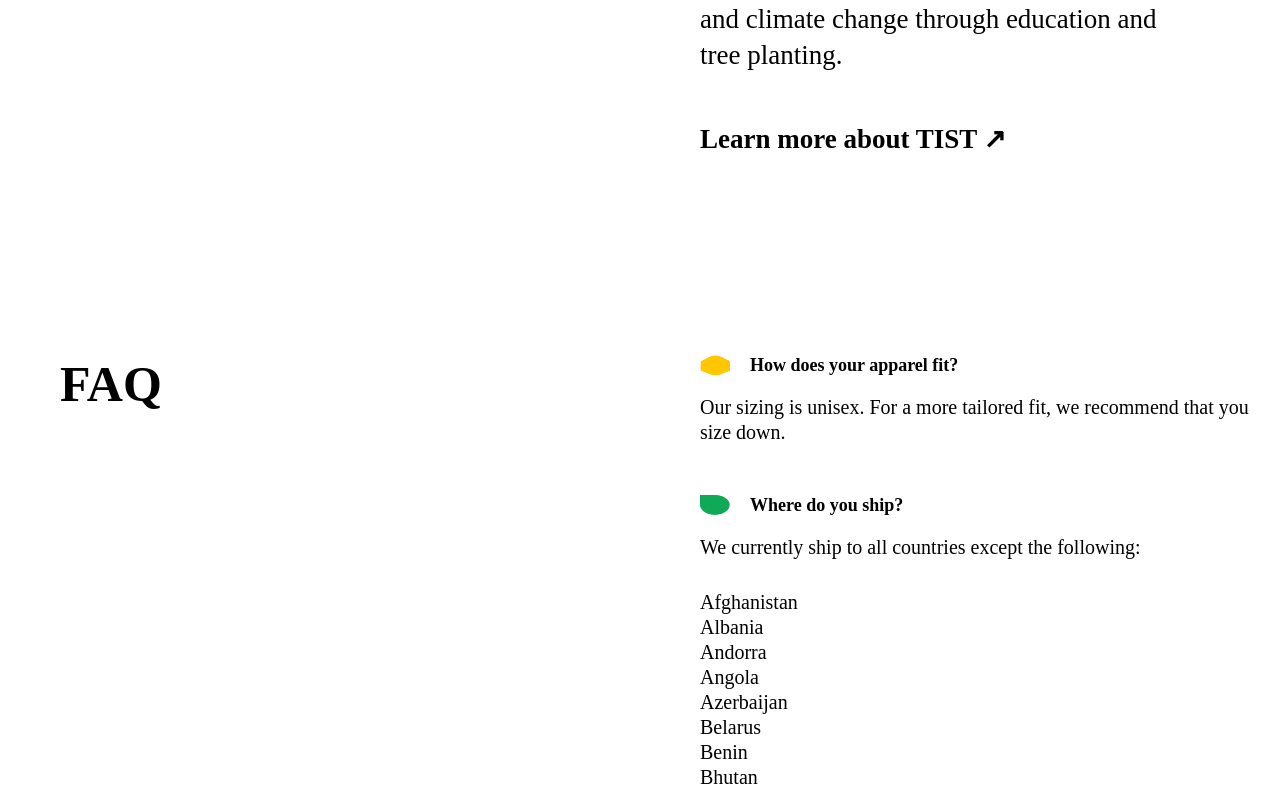
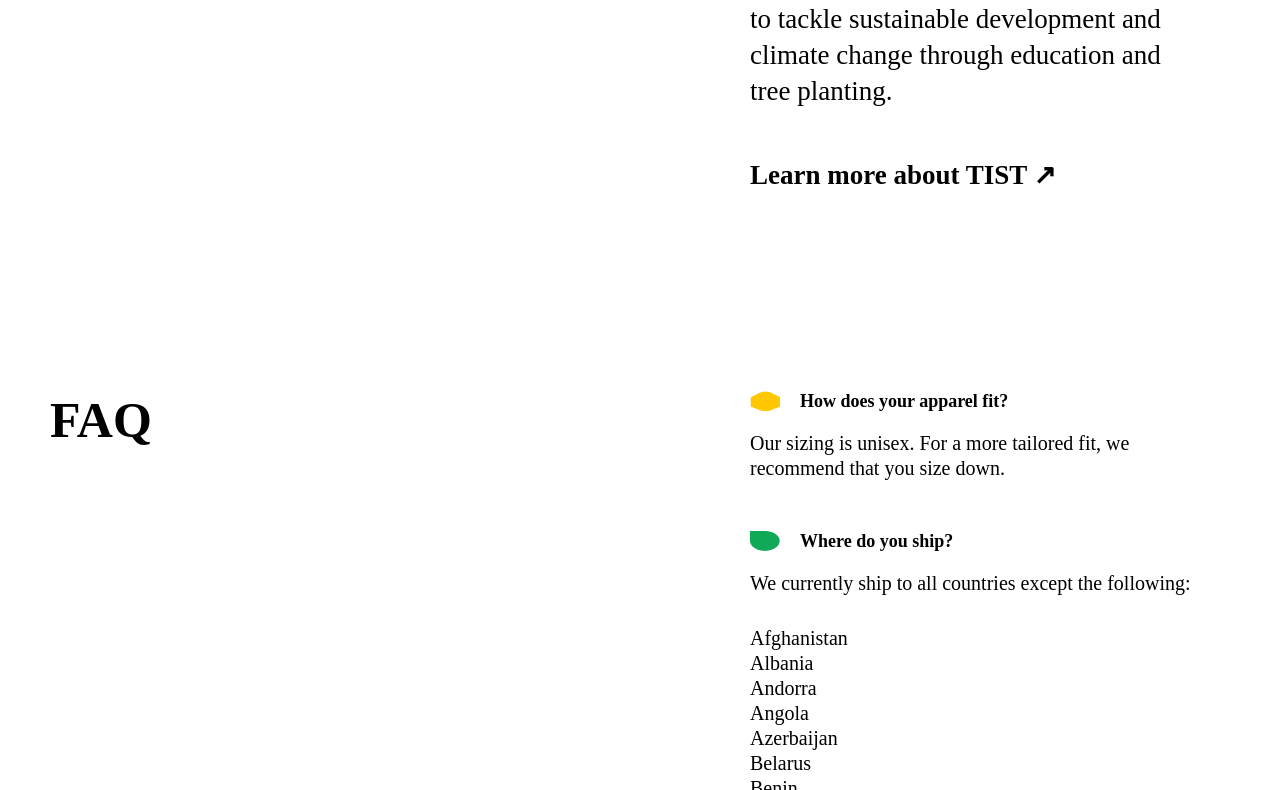
Before and after one commit to RoyJake/figma-store, a Next.js app: page /about in a window 1280 px wide. Shown: the part 1230-2020 px from the top of the page. Built offline with nearby package versions, Linux system fonts and the light colour scheme.

Commit message:
fixed a production error

```diff
--- a/app/about/about.css
+++ b/app/about/about.css
@@ -76,12 +76,12 @@ ul li {
   list-style-type: none;
 }
 
-li#faq1,
-li#faq2,
-li#faq3,
-li#faq4,
-li#faq5,
-li#faq6 {
+div#faq1,
+div#faq2,
+div#faq3,
+div#faq4,
+div#faq5,
+div#faq6 {
   background-size: 30px 20px;
   background-repeat: no-repeat;
   font-weight: 600;
@@ -92,27 +92,27 @@ li#faq6 {
   margin-bottom: 20px;
 }
 
-li#faq1 {
+div#faq1 {
   background-image: url("../../public/aboutsvgs/Rectangle.png");
 }
 
-li#faq2 {
+div#faq2 {
   background-image: url("../../public/aboutsvgs/Rectangle_10_1000x.png");
 }
 
-li#faq3 {
+div#faq3 {
   background-image: url("../../public/aboutsvgs/Union_1000x.png");
 }
 
-li#faq4 {
+div#faq4 {
   background-image: url("../../public/aboutsvgs/red-wave_1000x.png");
 }
 
-li#faq5 {
+div#faq5 {
   background-image: url("../../public/aboutsvgs/Rectangle_16_1000x.png");
 }
 
-li#faq6 {
+div#faq6 {
   background-image: url("../../public/aboutsvgs/Group_51_1000x.png");
 }
 
@@ -130,9 +130,9 @@ section#customer-care {
   margin-top: 200px;
 }
 
-li#customer-care1,
-li#customer-care2,
-li#customer-care3 {
+div#customer-care1,
+div#customer-care2,
+div#customer-care3 {
   background-size: 30px 20px;
   background-repeat: no-repeat;
   font-weight: 600;
@@ -143,23 +143,23 @@ li#customer-care3 {
   margin-bottom: 20px;
 }
 
-li#customer-care1 {
+div#customer-care1 {
   background-image: url("../../public/aboutsvgs/red-wave_1000x.png");
 }
 
-li#customer-care1 ~ p {
+div#customer-care1 ~ p {
   margin-bottom: 20px;
 }
 
-li#customer-care2 {
+div#customer-care2 {
   background-image: url("../../public/aboutsvgs/Group_51_1000x.png");
 }
 
-li#customer-care3 {
+div#customer-care3 {
   background-image: url("../../public/aboutsvgs/Rectangle.png");
 }
 
-li#customer-care3 ~ p {
+div#customer-care3 ~ p {
   margin-bottom: 100px;
 }
 
@@ -187,11 +187,13 @@ li#customer-care3 ~ p {
     margin-top: 0px;
     margin-bottom: 20px;
     font-size: 45px;
+    padding: 0 50px;
   }
 
-  p {
+  section#first-section p {
     font-size: 26px;
     line-height: 35px;
+    padding: 0 50px;
   }
 
   /* styling for the donation section */
@@ -203,17 +205,18 @@ li#customer-care3 ~ p {
   #about-donation {
     font-size: 45px;
     line-height: 44px;
-    padding-right: 50px;
+    padding: 0 50px;
   }
 
   #donation-para {
     font-size: 27px;
     line-height: 36px;
-    padding-right: 50px;
+    padding: 0 50px;
     width: 50vw;
   }
 
   .TIST-link {
+    padding: 0 50px;
     font-size: 27px;
   }
 
@@ -225,14 +228,16 @@ li#customer-care3 ~ p {
 
   h2 {
     font-size: 50px;
-    width: 40vw;
+    width: 45vw;
+    padding: 0 50px;
   }
 
   section#faq div {
+    padding: 0 50px;
     width: 50vw;
   }
 
-  li#faq1 {
+  div#faq1 {
     margin-top: 0;
   }
 
@@ -243,13 +248,16 @@ li#customer-care3 ~ p {
   }
 
   section#customer-care ul {
+    padding: 0 50px;
     width: 50vw;
   }
 
-  li#customer-care1 {
+  div#customer-care1 {
     margin-top: 0px;
   }
 }
+
+/* /////////////////////////////////////////////////////////////////////////////////////// */
 
 @media screen and (min-width: 80em) {
   main {
@@ -283,31 +291,30 @@ li#customer-care3 ~ p {
   }
 
   #about-donation {
-    padding-left: 60px;
+    /* padding-left: 60px; */
     width: 50%;
   }
 
   #donation-para {
-    padding-right: 50px;
+    /* padding-right: 50px; */
     width: 100%;
   }
 
   /* styling for the  FAQ section */
 
   h2 {
-    padding-left: 60px;
     width: 50%;
   }
 
-  section#faq div {
+  section#faq div#faq-div {
     width: 50%;
-    padding: 0 50px;
+    padding: 0 100px;
   }
 
   /* styling for the customer care section */
 
   section#customer-care ul {
     width: 50%;
-    padding: 0 50px;
+    padding: 0 100px;
   }
 }
--- a/app/about/page.tsx
+++ b/app/about/page.tsx
@@ -254,17 +254,17 @@ export default function About() {
 
         <section id="faq">
           <h2>FAQ</h2>
-          <div>
+          <div id='faq-div'>
           <ul>
             <li>
-              <li id="faq1">How does your apparel fit?</li>
+              <div id="faq1">How does your apparel fit?</div>
               <p>
                 Our sizing is unisex. For a more tailored fit, we recommend that
                 you size down.
               </p>
             </li>
             <li>
-              <li id="faq2">Where do you ship?</li>
+              <div id="faq2">Where do you ship?</div>
               <p>We currently ship to all countries except the following:</p>
               <ul>
                 <li>Afghanistan</li>
@@ -330,24 +330,24 @@ export default function About() {
               </p>
             </li>
             <li>
-              <li id="faq3">When will I get my order?</li>
+              <div id="faq3">When will I get my order?</div>
               <p>
-                Your order will ship within 10 business days. You’ll get an
+                Your order will ship within 10 business days. You&apos;ll get an
                 e-mail with the tracking info to follow it along the way.
                 Shipping timelines will vary based on location, but you can
                 expect your order to arrive 2-10 days after shipment.
               </p>
             </li>
             <li>
-              <li id="faq4">What if my package never came?</li>
+              <div id="faq4">What if my package never came?</div>
               <p>
                 Reach out to thefigmastore@harperandscott.com if you place an
-                order and don’t receive a shipping notice within 5 business days
-                OR if your order hasn’t arrived 10 days after it has shipped.
+                order and don&apos;t receive a shipping notice within 5 business days
+                OR if your order hasn&apos;t arrived 10 days after it has shipped.
               </p>
             </li>
             <li>
-              <li id="faq5">Can I edit or cancel my order once it’s placed?</li>
+              <div id="faq5">Can I edit or cancel my order once it&apos;s placed?</div>
               <p>
                 You are unable to edit your order once placed, but if you would
                 like to cancel it, please connect with
@@ -355,7 +355,7 @@ export default function About() {
               </p>
             </li>
             <li>
-              <li id="faq6">How do I contact support?</li>
+              <div id="faq6">How do I contact support?</div>
               <p>
                 You can contact support by e-mailing
                 thefigmastore@harperandscott.com.
@@ -367,8 +367,9 @@ export default function About() {
         <section id="customer-care">
           <h2>CUSTOMER CARE</h2>
           <ul>
+
             <li>
-              <li id="customer-care1">Shipping</li>
+              <div id="customer-care1">Shipping</div>
               <p>
                 Once you&apos;ve made a purchase, an e-mail confirmation will be sent
                 to the e-mail address you provided. This e-mail acts as an
@@ -392,8 +393,9 @@ export default function About() {
               </p>
             </li>
 
+
             <li>
-              <li id="customer-care2">Returns</li>
+              <div id="customer-care2">Returns</div>
               <p>
                 We currently do not accept returns and are unable to edit your
                 order once placed. If you would like to cancel your order and
@@ -402,7 +404,7 @@ export default function About() {
               </p>
             </li>
             <li>
-              <li id="customer-care3">Contact Us</li>
+              <div id="customer-care3">Contact Us</div>
               <p>
                 You can contact support by emailing
                 thefigmastore@harperandscott.com.
```
